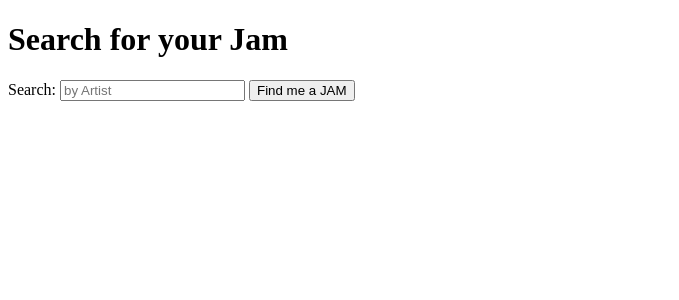
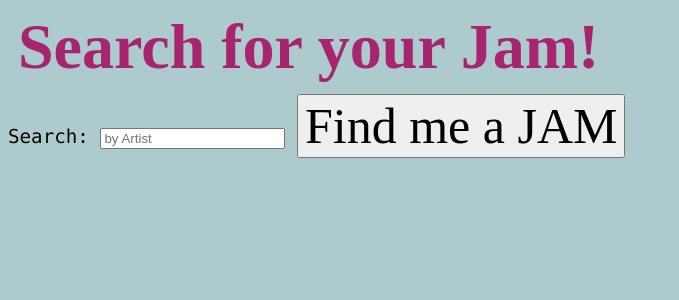
Before and after one commit to jnf/jquery-jukebox, a Rails app: page / in a window 1280 px wide. Shown: the top 300 px of the page, without its empty margins (0-679 px from the left). Run offline with Rails 7, Linux system fonts and the light colour scheme; style sheets or scripts are compiled from the project's sources; some libraries are stand-ins or nearby versions.

Commit message:
wip: styling and stuff

```diff
--- a/app/assets/stylesheets/home.scss
+++ b/app/assets/stylesheets/home.scss
@@ -1,11 +1,47 @@
 // Place all the styles related to the home controller here.
 // They will automatically be included in application.css.
 // You can use Sass (SCSS) here: http://sass-lang.com/
+html {
+  background-color: #ADCACC;
+  font-family: 'Lucida Sans Typewriter', 'Lucida Console', monaco, 'Bitstream Vera Sans Mono', monospace;
+}
+
+h1 {
+  margin: 10px;
+  font-family: 'Brush Script MT', cursive;
+  font-size: 4em;
+  color: #A6256E;
+}
+
+a:hover {
+  color: #A24252;
+}
+
+.search-form {
+  font-size: 1.2em;
+}
+
+input[type="submit"] {
+  font-family: 'Brush Script MT', cursive;
+  font-size: 50px;
+}
 .results {
   margin-top: 20px;
 }
 
-iframe {
-  width: 480px;
-  height: 587px;
+.giphy {
+  width: 400px;
+  height: 480px;
 }
+
+///1.777777
+.youtube {
+  width: 444px;
+  height: 250px;
+}
+
+// 1.3333333
+.vimeo {
+  width: 444px;
+  height: 333px;
+}
--- a/app/views/home/index.html.erb
+++ b/app/views/home/index.html.erb
@@ -1,7 +1,9 @@
-<h1>Search for your Jam</h1>
-<%= form_tag(search_path, method: :get, role: "search") do %>
-  <%= label_tag "Search: " %>
-  <%= text_field_tag :artist, nil, placeholder: "by Artist" %>
-  <%= submit_tag "Find me a JAM" %>
+<h1>Search for your Jam!</h1>
+<div class=search-form>
+  <%= form_tag(search_path, method: :get, role: "search") do %>
+    <%= label_tag "Search: " %>
+    <%= text_field_tag :artist, nil, placeholder: "by Artist" %>
+    <%= submit_tag "Find me a JAM", class: "submit" %>
+  <% end %>
+</div>
 <div class="results"></div>
-<% end %>
```
Also changed, not shown: app/assets/javascripts/home.js (+17 -8 lines).
